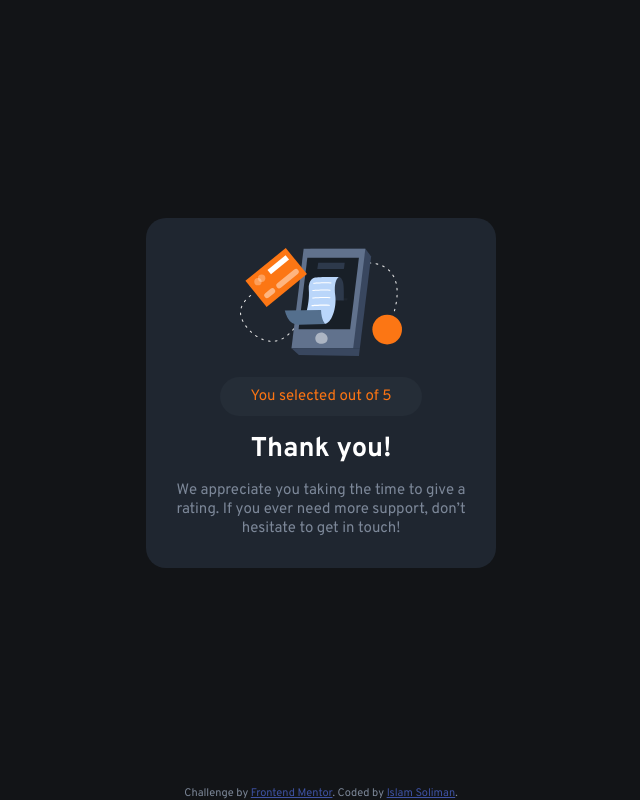
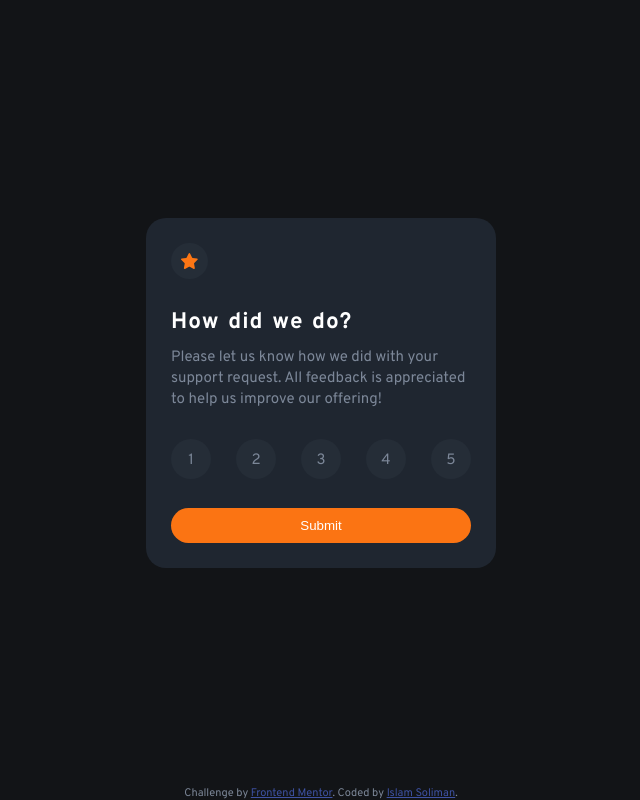
Before and after one commit to simokitkat/Interactive-rating-component, a plain HTML site: page index.html in a window 1280 px wide. Both pictures are taken after a click on the button "Submit". Shown: the whole page, without its empty margins (319-959 px from the left). Drawn offline with Linux system fonts and the light colour scheme.

Commit message:
fix: remove performance bugs

```diff
--- a/index.html
+++ b/index.html
@@ -34,11 +34,11 @@
             to help us improve our offering!</p>
         </div>
         <div class="ratings">
-          <div>1</div>
-          <div>2</div>
-          <div>3</div>
-          <div>4</div>
-          <div>5</div>
+          <div tabindex="0">1</div>
+          <div tabindex="0">2</div>
+          <div tabindex="0">3</div>
+          <div tabindex="0">4</div>
+          <div tabindex="0">5</div>
         </div>
         <button>Submit</button>
       </section>
@@ -48,9 +48,7 @@
         <div>
           <img src="images/illustration-thank-you.svg" alt="illustration-thank-you">
         </div>
-        <p>You selected <span>
-            <!-- Add rating here -->
-          </span> out of 5</p>
+        <p>You selected <span></span> out of 5</p>
         <h2>Thank you!</h2>
         <p>We appreciate you taking the time to give a rating. If you ever need more support, don’t hesitate to get in
           touch!</p>
--- a/main.js
+++ b/main.js
@@ -6,12 +6,14 @@ let thankYou = document.querySelector(".thank-you");
 
 ratings.forEach(function (value) {
   value.addEventListener("click", function () {
-    this.style.cssText = "background-color: hsl(217, 12%, 63%); color:white;";
     span.textContent = this.textContent;
   });
 });
 
 submit.onclick = function () {
+  if (span.textContent === "") {
+    submit.preventDefault();
+  }
   ratingState.style.display = "none";
   thankYou.style.display = "flex";
 };
--- a/style.css
+++ b/style.css
@@ -51,7 +51,6 @@ main {
     display: flex;
     flex-direction: column;
     justify-content: space-between;
-    /* display: none; */
 }
 
 .star {
@@ -111,7 +110,7 @@ main {
     color: var(--White);
 }
 
-.ratings>div:active {
+.ratings>div:focus {
     color: var(--White);
     background-color: var(--Light-Grey);
 }
```
